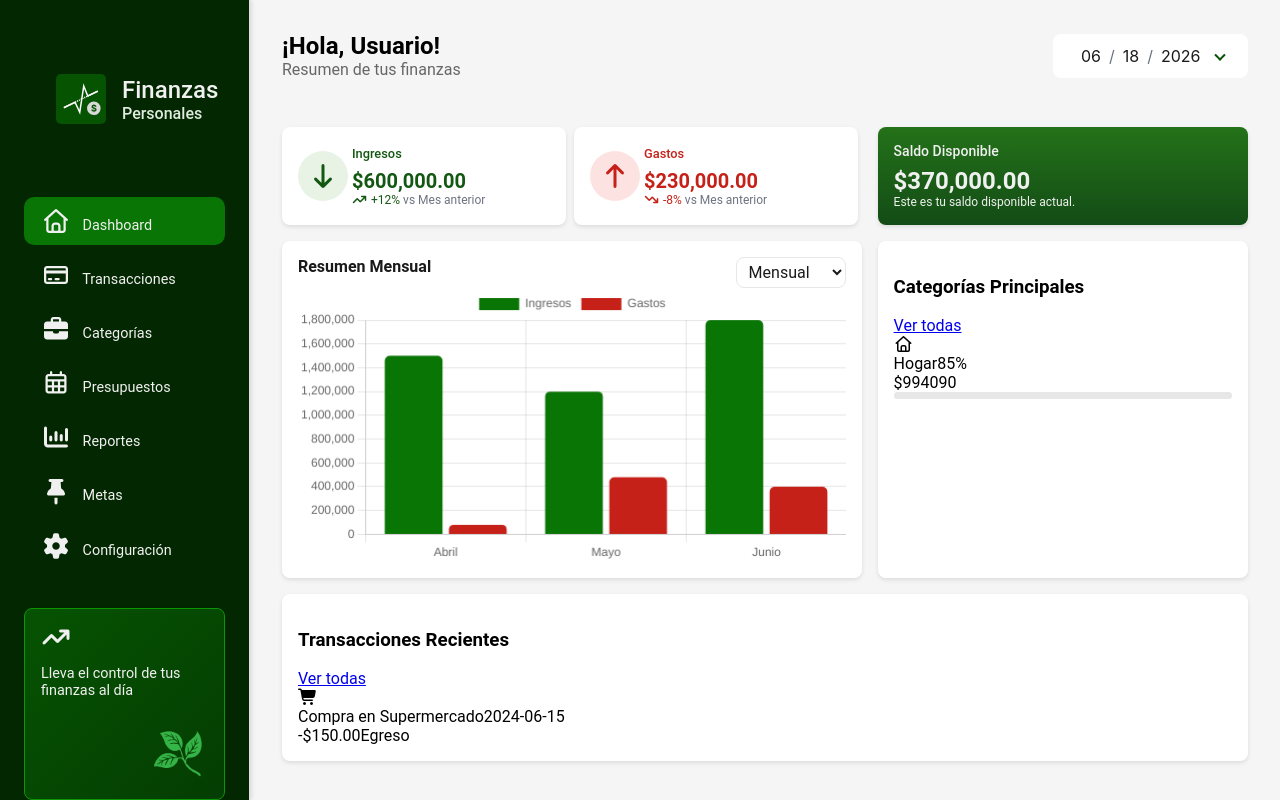
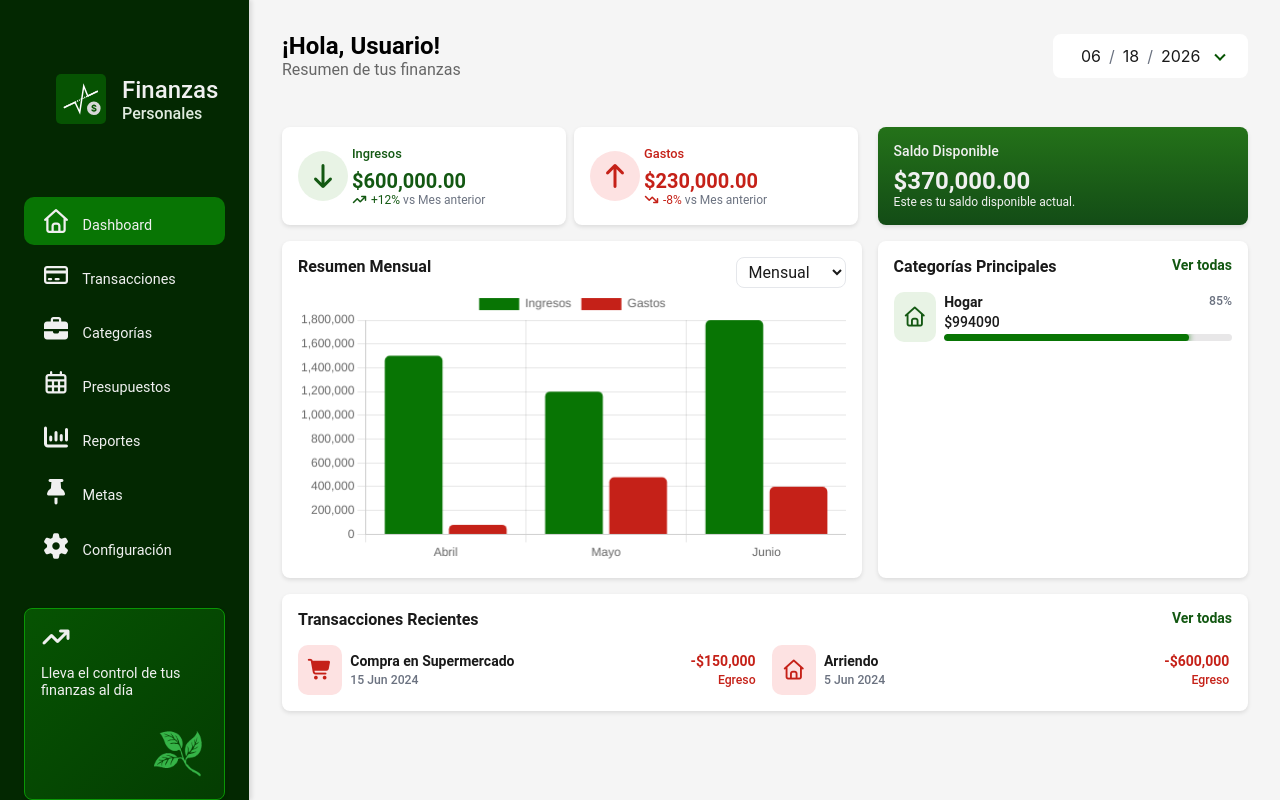
Before and after one commit to ksquiceno1/front-personal-finance, an Angular app: page /dashboard in a window 1280 px wide. Built offline with nearby package versions, Linux system fonts and the light colour scheme.

Commit message:
feat: enhance dashboard with transaction display and category styling

```diff
--- a/src/app/dashboard/dashboard.html
+++ b/src/app/dashboard/dashboard.html
@@ -74,7 +74,7 @@
                     <a href="/categories">Ver todas</a>
                 </div>
                 <div class="categories-body">
-                    <div>
+                    <div class="category">
                         <div class="category-icon">
                             <i class="fa-regular fa-house"></i>
                         </div>
@@ -85,8 +85,7 @@
                             </div>
                             <span class="category-amount">$994090</span>
                             <div class="progress-container">
-                                <div class="progress-bar">
-                                    <div class="progress" [style.width.%]="85"></div>
+                                <div class="progress-bar" [style.width.%]="85">
                                 </div>
                             </div>
                         </div>
@@ -103,20 +102,27 @@
                     <a href="/transactions">Ver todas</a>
                 </div>
                 <div class="transactions-body">
-                    <div class="transaction">
-                        <div class="transaction-icon">
-                            <i class="fa-solid fa-cart-shopping"></i>
+                    @for(transaction of transactions; track transaction.name;) {
+                        <div class="transaction">
+                            <div class="transaction-icon" [class.bg-expense]="transaction.type === 'expense'" [class.bg-income]="transaction.type === 'income'">
+                                <i class="{{transaction.icon}}"></i>
+                            </div>
+                            <div class="transaction-details">
+                                <div class="transaction-info">
+                                    <span class="transaction-name">{{transaction.name}}</span>
+                                    <span class="transaction-amount" [class.expense]="transaction.type === 'expense'" [class.income]="transaction.type === 'income'">
+                                        {{transaction.type === 'expense' ? '-' : ''}}${{transaction.amount | number}}
+                                    </span>
+                                </div>
+                                <div class="transaction-date-container">
+                                    <span class="transaction-date">{{transaction.date | date:'d MMM yyyy'}}</span>
+                                    <span class="transaction-type" [class.expense]="transaction.type === 'expense'" [class.income]="transaction.type === 'income'">
+                                        {{transaction.type === 'expense' ? 'Egreso' : 'Ingreso'}}
+                                    </span>
+                                </div>
+                            </div>
                         </div>
-                        <div class="transaction-details">
-                            <span class="transaction-name">Compra en Supermercado</span>
-                            <span class="transaction-date">2024-06-15</span>
-                        </div>
-                        <div class="transaction-amount-container">
-                            <span class="transaction-amount">-$150.00</span>
-                            <span>Egreso</span>
-                        </div>
-                    </div>
-                    <!-- Más transacciones... -->
+                    }
                 </div>
             </div>
 
--- a/src/app/dashboard/dashboard.scss
+++ b/src/app/dashboard/dashboard.scss
@@ -63,7 +63,7 @@
                 align-items: center;
 
                 &.income {
-                    background-color: #e8f3e5; // Color de fondo para ingresos
+                    background-color: $background-green-icon; // Color de fondo para ingresos
 
                     i {
                         color: $text-green;
@@ -71,7 +71,7 @@
                 }
 
                 &.expense {
-                    background-color: #fde2e2; // Color de fondo para gastos
+                    background-color: $background-red-icon; // Color de fondo para gastos
 
                     i {
                         color: $text-red;
@@ -189,5 +189,221 @@
 
     .categories-card {
         flex: 1;
+
+        .categories-header {
+            display: flex;
+            flex-wrap: wrap;
+            justify-content: space-between;
+            margin-bottom: $spacing-md;
+
+            h3 {
+                margin: 0;
+                font-size: 1rem;
+                font-weight: 600;
+                color: $text-black;
+            }
+
+            a {
+                font-size: 0.875rem;
+                font-weight: 600;
+                color: $text-green;
+                text-decoration: none;
+
+                &:hover {
+                    text-decoration: underline;
+                }
+            }
+        }
+
+        .categories-body {
+            display: flex;
+            flex-direction: column;
+            gap: $spacing-sm;
+
+            .category {
+                display: flex;
+                align-items: center;
+                gap: $spacing-sm;
+
+                .category-icon {
+                    width: 50px;
+                    height: 50px;
+                    border-radius: 10px;
+                    background-color: $background-green-icon; // Cambiar según la categoría
+                    display: flex;
+                    justify-content: center;
+                    align-items: center;
+
+                    i {
+                        font-size: 1.25rem;
+                        color: $text-green; // Cambiar según la categoría
+                    }
+                }
+
+                .category-details {
+                    display: flex;
+                    flex-direction: column;
+                    gap: $spacing-xs;
+                    width: 100%;
+
+                    .category-header {
+                        display: flex;
+                        justify-content: space-between;
+                        width: 100%;
+
+                        .category-name {
+                            font-size: 0.875rem;
+                            font-weight: 600;
+                            color: $text-black;
+                        }
+
+                        .category-percentage {
+                            font-size: 0.765rem;
+                            font-weight: 500;
+                            color: $text-secondary;
+                        }
+                    }
+
+                    .category-amount {
+                        font-size: 0.875rem;
+                        font-weight: 500;
+                        color: $text-black;
+                    }
+                }
+            }
+        }
     }
 }
+
+.section-3 {
+    @include sections;
+
+    .transactions-card {
+        flex: 1;
+
+        .transactions-header {
+            display: flex;
+            justify-content: space-between;
+            margin-bottom: $spacing-md;
+
+            h3 {
+                margin: 0;
+                font-size: 1rem;
+                font-weight: 600;
+                color: $text-black;
+            }
+
+            a {
+                font-size: 0.875rem;
+                color: $text-green;
+                text-decoration: none;
+                font-weight: 600;
+
+                &:hover {
+                    text-decoration: underline;
+                }
+            }
+        }
+
+        .transactions-body {
+            display: flex;
+            flex-wrap: wrap;
+            gap: $spacing-md;
+
+            .transaction {
+                display: flex;
+                align-items: center;
+                gap: $spacing-sm;
+                min-width: 49%;
+
+                .transaction-icon {
+                    width: 50px;
+                    height: 50px;
+                    border-radius: 10px;
+                    display: flex;
+                    justify-content: center;
+                    align-items: center;
+
+                    i {
+                        font-size: 1.25rem;
+                    }
+
+                    &.bg-income {
+                        background-color: $background-green-icon; // Cambiar según la transacción
+
+                        i {
+                            color: $text-green; // Cambiar según la transacción
+                        }
+                    }
+
+                    &.bg-expense {
+                        background-color: $background-red-icon; // Cambiar según la transacción
+
+                        i {
+                            color: $text-red; // Cambiar según la transacción
+                        }
+                    }
+                }
+
+                .transaction-details {
+                    display: flex;
+                    flex-direction: column;
+                    width: 100%;
+                    gap: $spacing-xs;
+
+
+                    .transaction-info {
+                        display: flex;
+                        justify-content: space-between;
+                        width: 100%;
+
+                        .transaction-name {
+                            font-size: 0.875rem;
+                            font-weight: 600;
+                            color: $text-black;
+                        }
+
+                        .transaction-amount {
+                            font-size: 0.875rem;
+                            font-weight: 600;
+
+                            &.income {
+                                color: $text-green;
+                            }
+
+                            &.expense {
+                                color: $text-red;
+                            }
+                        }
+                    }
+
+                    .transaction-date-container {
+                        display: flex;
+                        justify-content: space-between;
+                        width: 100%;
+
+                        .transaction-date {
+                            font-size: 0.765rem;
+                            font-weight: 500;
+                            color: $text-secondary;
+                        }
+
+                        .transaction-type {
+                            font-size: 0.765rem;
+                            font-weight: 500;
+
+                            &.income {
+                                color: $text-green;
+                            }
+
+                            &.expense {
+                                color: $text-red;
+                            }
+                        }
+                    }
+                }
+
+            }
+        }
+    }
+}
--- a/src/app/dashboard/dashboard.ts
+++ b/src/app/dashboard/dashboard.ts
@@ -37,6 +37,23 @@ export class Dashboard {
   income: number = 600000;
   expenses: number = 230000;
 
+  transactions = [
+    {
+      type: 'expense',
+      name: 'Compra en Supermercado',
+      amount: 150000,
+      icon: 'fa-solid fa-cart-shopping',
+      date: '2024-06-15',
+    },
+    {
+      type: 'expense',
+      name: 'Arriendo',
+      amount: 600000,
+      icon: 'fa-regular fa-house',
+      date: '2024-06-05',
+    }
+  ]
+
   get balance(): number {
     return this.income - this.expenses;
   }
--- a/src/styles/variables.scss
+++ b/src/styles/variables.scss
@@ -29,6 +29,8 @@ $text-secondary: #6B7280;
 $error-egreso: #DC2626;
 $border-color: #E5E7EB;
 $color-border: #e0e0e0;
+$background-green-icon: #e8f3e5;
+$background-red-icon: #fde2e2;
 
 // ========================
 // SPACING
```
